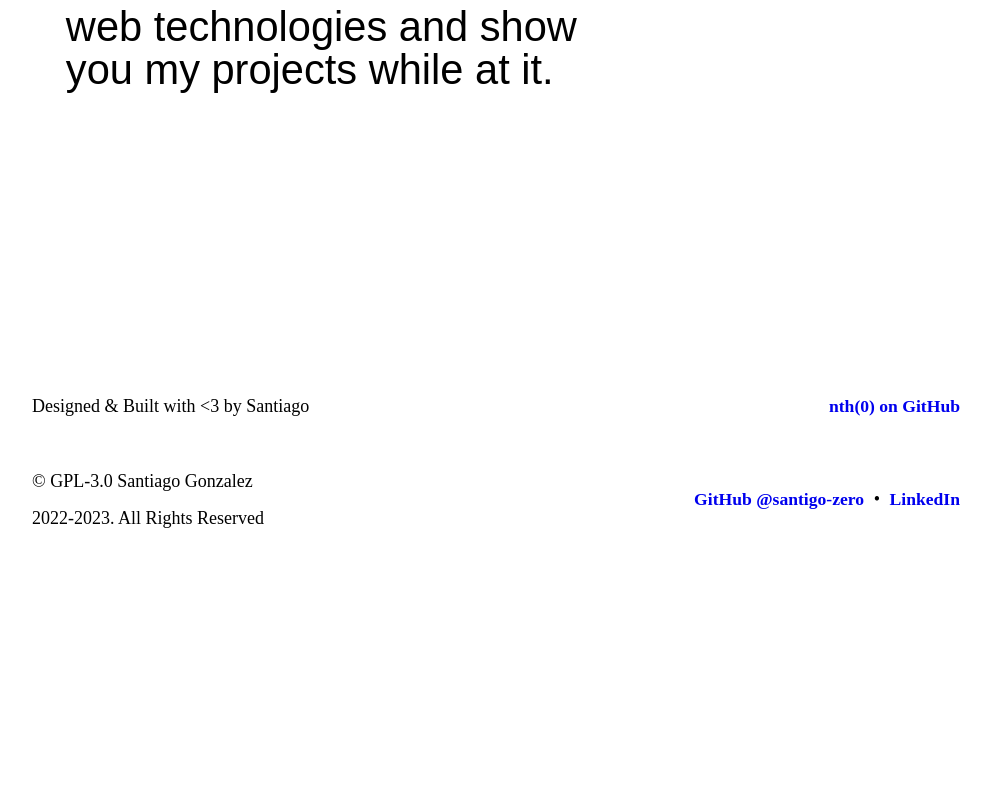
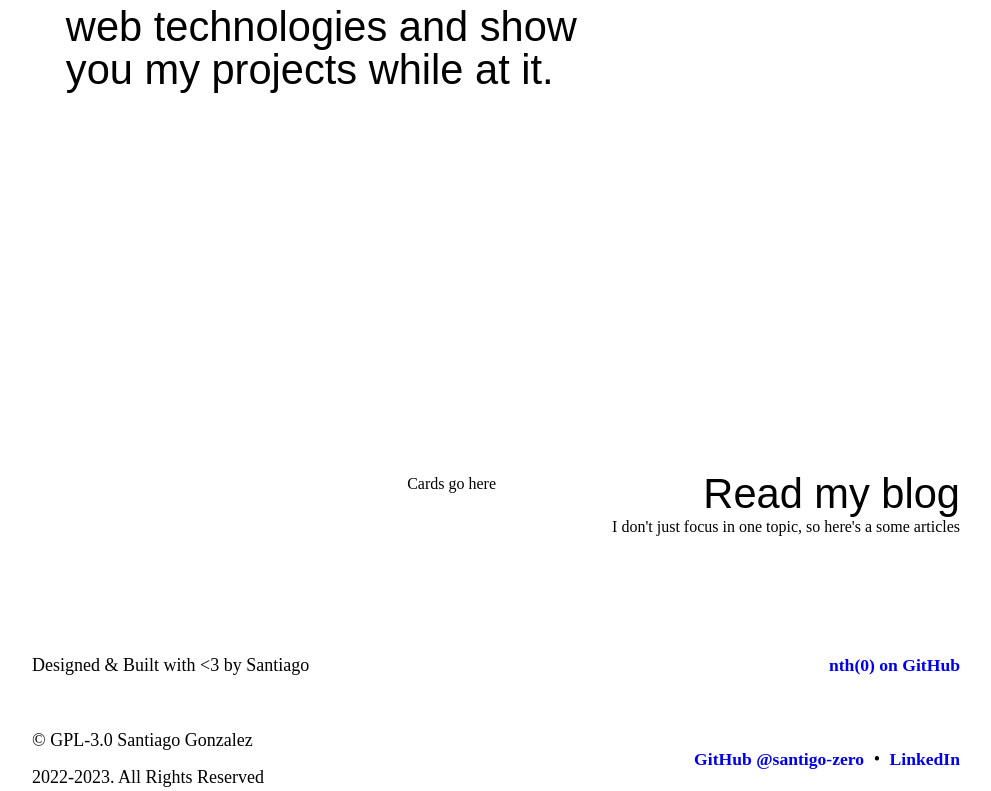
Before and after one commit to santiago-webdev/portfolio-and-blog, a SvelteKit app: page / in a window 1280 px wide. Shown: the part 424-1215 px from the top of the page, without its empty margins (144-1135 px from the left). Before the commit the page ends 956 px from the top, so only its background shows below. Built offline with nearby package versions, Linux system fonts and the light colour scheme; a web font is replaced by a local one.

Commit message:
First steps for blog section in +page.svelte

```diff
--- a/src/routes/+page.svelte
+++ b/src/routes/+page.svelte
@@ -6,6 +6,13 @@
 <main>
 	<Presentation />
 </main>
+<section class="focus" id="read-my-blog">
+	<div class="hero-blog">Cards go here</div>
+	<div class="wrapper">
+		<h2>Read my blog</h2>
+		<p>I don't just focus in one topic, so here's a some articles</p>
+	</div>
+</section>
 
 <svelte:head>
 	<title>{TITLE}</title>
@@ -46,4 +53,16 @@
 		display: grid;
 		place-content: center;
 	}
+
+	section {
+		display: grid;
+		place-content: center;
+		grid-template-columns: repeat(2, 1fr);
+		padding: 6rem 0;
+		text-align: right;
+	}
+
+	/* h2 { */
+	/* 	max-width: 23ch; */
+	/* } */
 </style>
```
